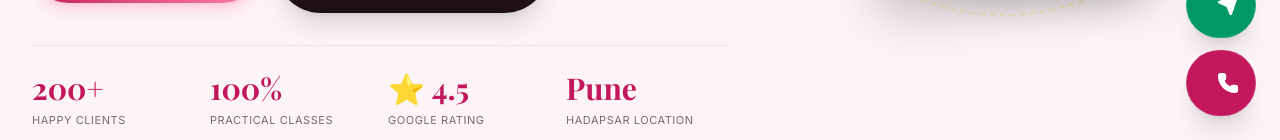
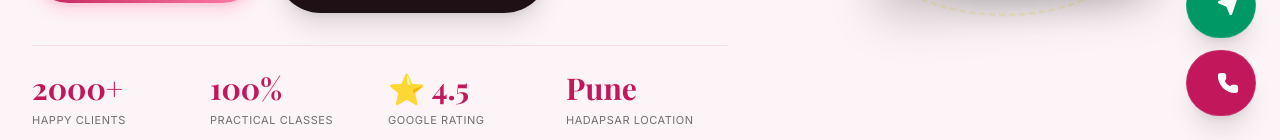
Before and after one commit to Ishwari-16/rose-petals, a React (Vite) app: page / in a window 1280 px wide. Shown: the part 660-800 px from the top of the page. Built offline with nearby package versions, Linux system fonts and the light colour scheme; a web font is replaced by a local one.

Commit message:
Updated Rose Petals website with new services and classes

```diff
--- a/src/components/Hero.tsx
+++ b/src/components/Hero.tsx
@@ -144,7 +144,7 @@ export default function Hero() {
               className="pt-6 border-t border-brand-primary/10 dark:border-brand-secondary/10 grid grid-cols-2 sm:grid-cols-4 gap-4"
             >
               <div>
-                <span className="block text-2xl sm:text-3xl font-serif font-bold text-brand-primary dark:text-brand-secondary">200+</span>
+                <span className="block text-2xl sm:text-3xl font-serif font-bold text-brand-primary dark:text-brand-secondary">2000+</span>
                 <span className="text-[11px] font-sans tracking-wider uppercase text-brand-charcoal/60 dark:text-brand-pink-light/60">Happy Clients</span>
               </div>
               <div>
--- a/src/lib/translations.ts
+++ b/src/lib/translations.ts
@@ -233,7 +233,7 @@ export const translations: Record<Language, TranslationDictionary> = {
     },
     testimonials: {
       title: "What Our Customers Say",
-      subtitle: "Over 200+ happy customers and successful academy graduates in Pune",
+      subtitle: "Over 2000+ happy customers and successful academy graduates in Pune",
       ratingText: "Google Rating 4.5/5 stars based on verified boutique customers",
       items: [
         { name: "Priya Sharma", role: "Happy Saree Client", text: "The fit of my bridal blouse was absolutely spectacular! Chanchal Ma'am gave personal suggestions for the Aari embroidery work, and everyone at my wedding loved it. Highly recommended!" },
```
